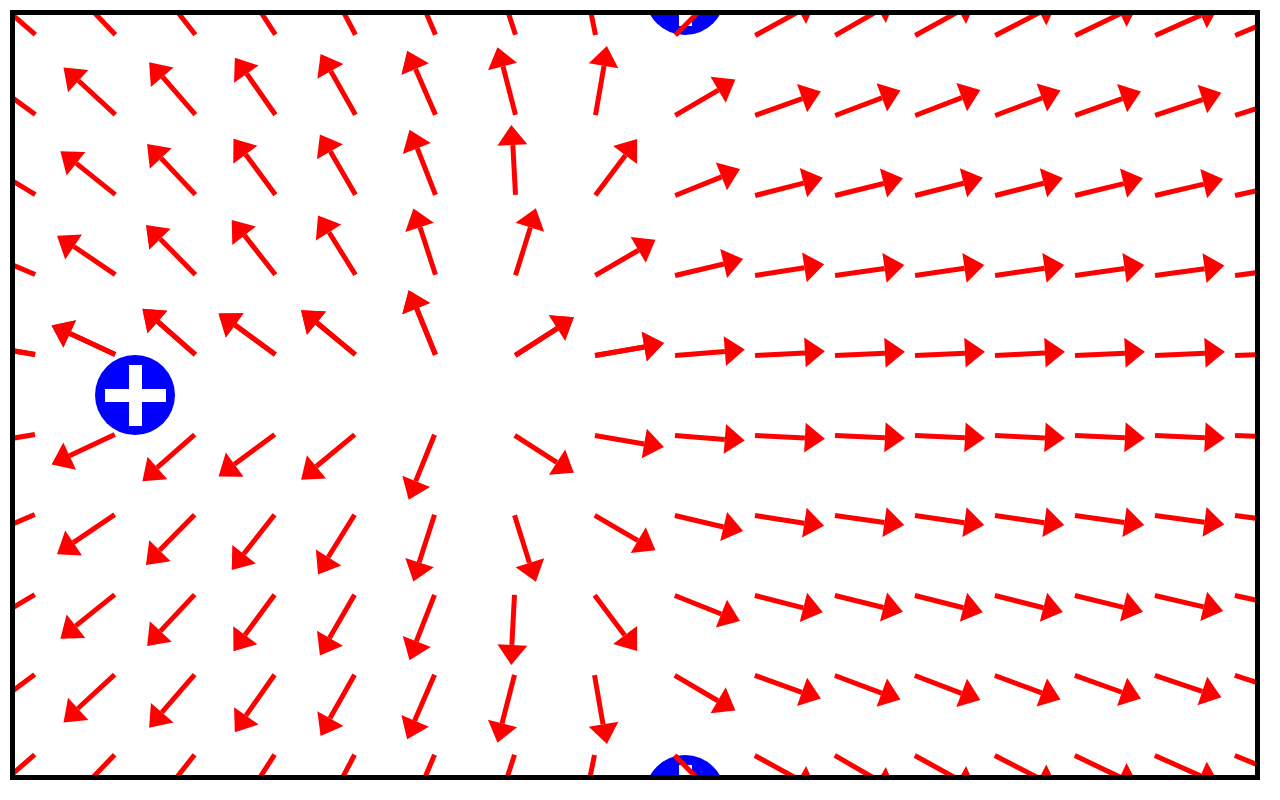
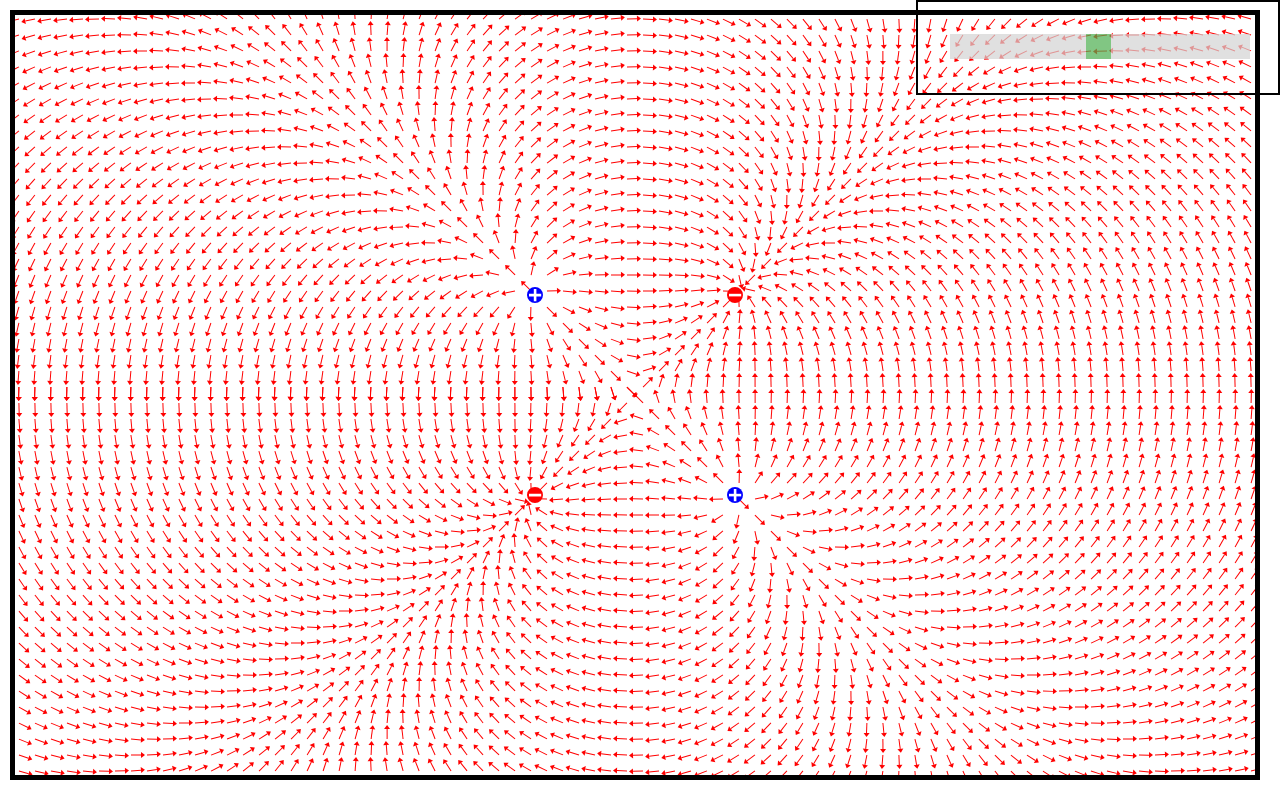
Before and after one commit to sin3point14/electrostatic-simulation, a plain HTML site: page index.html in a window 1280 px wide. Drawn offline with Linux system fonts and the light colour scheme.

Commit message:
quadrapole example added

```diff
--- a/index.html
+++ b/index.html
@@ -12,17 +12,68 @@
             position: absolute;
             top: 10px;
             left: 10px;
+            z-index: 2;
+        }
+        .container{
+            position: absolute;
+            top:0;
+            right: 0;
+            width:300px;
+            padding:30px;
+            border: 2px black solid;
+            z-index: 3;
+        }
+        .slidecontainer {
+            width: 100%;
+        }
+
+        .slider {
+            -webkit-appearance: none;
+            width: 100%;
+            height: 25px;
+            background: #d3d3d3;
+            outline: none;
+            opacity: 0.7;
+            -webkit-transition: .2s;
+            transition: opacity .2s;
+        }
+
+        .slider:hover {
+            opacity: 1;
+        }
+
+        .slider::-webkit-slider-thumb {
+            -webkit-appearance: none;
+            appearance: none;
+            width: 25px;
+            height: 25px;
+            background: #4CAF50;
+            cursor: pointer;
+        }
+
+        .slider::-moz-range-thumb {
+            width: 25px;
+            height: 25px;
+            background: #4CAF50;
+            cursor: pointer;
         }
     </style>
 </head>
 
 <body>
-
+    <div class="container">
+        <div class="slidecontainer">
+            <input type="range" min="1" max="100" value="50" class="slider" id="myRange">
+        </div>
+    </div>
     <canvas id="canvas"></canvas>
 
     <script>
         var arrows = [];
         var pointCharges = [];
+        var chargeScalingFactor = 0.2;
+        var arrowScalingFactor = 0.2;
+        var arrowGapScalingFactor = 0.2;
         var k = 1000000; //constant for inverse square law
         function drawArrow() {
             ctx.fillStyle = 'red';
@@ -31,11 +82,11 @@
                 ctx.translate(a.positionalX, a.positionalY);
                 let rot = Math.atan2(a.ey, a.ex);
                 ctx.rotate(rot);
-                ctx.fillRect(0, -2, 50, 5);
+                ctx.fillRect(0, -2 * arrowScalingFactor, 50 * arrowScalingFactor, 5 * arrowScalingFactor);
                 ctx.beginPath();
-                ctx.moveTo(50, 15);
-                ctx.lineTo(70, 0);
-                ctx.lineTo(50, -15);
+                ctx.moveTo(50 * arrowScalingFactor, 15 * arrowScalingFactor);
+                ctx.lineTo(70 * arrowScalingFactor, 0);
+                ctx.lineTo(50 * arrowScalingFactor, -15 * arrowScalingFactor);
                 ctx.closePath();
                 ctx.fill();
                 ctx.rotate(-rot);
@@ -67,23 +118,23 @@
             }
         };
         function initArrow() {
-            for (var i = cx - 40; i >= 0; i -= 80) {
-                for (var j = cy - 40; j >= 0; j -= 80) {
+            for (var i = cx - 40 * arrowGapScalingFactor; i >= 0; i -= 80 * arrowGapScalingFactor) {
+                for (var j = cy - 40 * arrowGapScalingFactor; j >= 0; j -= 80 * arrowGapScalingFactor) {
                     arrows.push(new Arrow(i, j));
                 }
             }
-            for (var i = cx + 40; i <= 2 * cx; i += 80) {
-                for (var j = cy - 40; j >= 0; j -= 80) {
+            for (var i = cx + 40 * arrowGapScalingFactor; i <= 2 * cx; i += 80 * arrowGapScalingFactor) {
+                for (var j = cy - 40 * arrowGapScalingFactor; j >= 0; j -= 80 * arrowGapScalingFactor) {
                     arrows.push(new Arrow(i, j));
                 }
             }
-            for (var i = cx + 40; i <= 2 * cx; i += 80) {
-                for (var j = cy + 40; j < 2 * cy; j += 80) {
+            for (var i = cx + 40 * arrowGapScalingFactor; i <= 2 * cx; i += 80 * arrowGapScalingFactor) {
+                for (var j = cy + 40 * arrowGapScalingFactor; j < 2 * cy; j += 80 * arrowGapScalingFactor) {
                     arrows.push(new Arrow(i, j));
                 }
             }
-            for (var i = cx - 40; i >= 0; i -= 80) {
-                for (var j = cy - 40; j < 2 * cy - 0; j += 80) {
+            for (var i = cx - 40 * arrowGapScalingFactor; i >= 0; i -= 80 * arrowGapScalingFactor) {
+                for (var j = cy - 40 * arrowGapScalingFactor; j < 2 * cy - 0; j += 80 * arrowGapScalingFactor) {
                     arrows.push(new Arrow(i, j));
                 }
             }
@@ -91,12 +142,19 @@
         function drawCharge() {
             for (q of pointCharges) {
                 ctx.beginPath();
-                ctx.arc(q.positionalX, q.positionalY, 40, 0, 2 * Math.PI);
-                ctx.fillStyle = "blue";
+                ctx.arc(q.positionalX, q.positionalY, 40 * chargeScalingFactor, 0, 2 * Math.PI);
+                if (q.charge > 0) {
+                    ctx.fillStyle = "blue";
+                }
+                else {
+                    ctx.fillStyle = "red";
+                }
                 ctx.fill();
                 ctx.fillStyle = 'white';
-                ctx.fillRect(q.positionalX - 6, q.positionalY - 30, 13, 61);
-                ctx.fillRect(q.positionalX - 30, q.positionalY - 6, 61, 13);
+                ctx.fillRect(q.positionalX - 30 * chargeScalingFactor, q.positionalY - 6 * chargeScalingFactor, 61 * chargeScalingFactor, 13 * chargeScalingFactor);
+                if (q.charge > 0) {
+                    ctx.fillRect(q.positionalX - 6 * chargeScalingFactor, q.positionalY - 30 * chargeScalingFactor, 13 * chargeScalingFactor, 61 * chargeScalingFactor);
+                }
             }
         }
         function addPointCharge(x, y, q) {
@@ -109,15 +167,17 @@
         var cx = Math.floor(ctx.canvas.width / 2);
         var cy = Math.floor(ctx.canvas.height / 2);
         initArrow();
-        for(a of arrows){
+        for (a of arrows) {
             console.log(a);
         }
-        addPointCharge(cx - 500, cy, 1);
-        addPointCharge(cx + 50, cy-400, 1);
-        addPointCharge(cx + 50, cy+400, 1);
+        addPointCharge(cx - 100, cy - 100, 100);
+        addPointCharge(cx + 100, cy - 100, -100);
+        addPointCharge(cx + 100, cy + 100, 100);
+        addPointCharge(cx - 100, cy + 100, -100);
         calcE();
+        drawArrow();
         drawCharge();
-        drawArrow();
+
     </script>
 </body>
 
```
